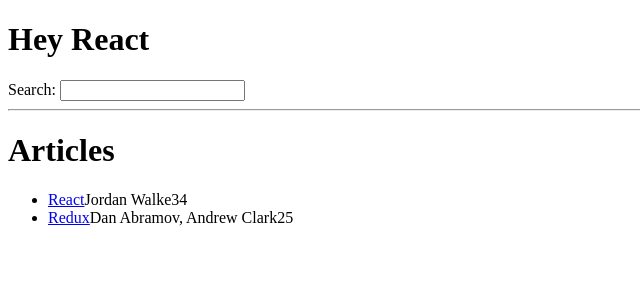
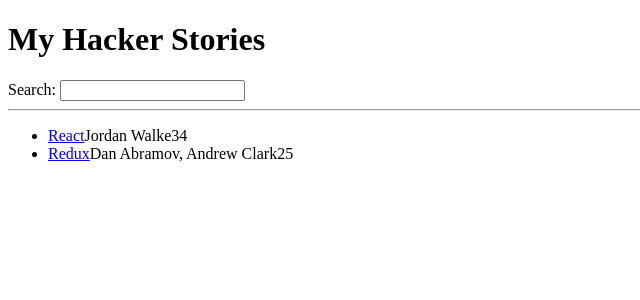
Before and after one commit to rianrainey/hacker-stories, a React (Vite) app: page / in a window 1280 px wide. Shown: the top 300 px of the page, without its empty margins (0-640 px from the left). Built offline with nearby package versions, Linux system fonts and the light colour scheme.

Commit message:
Meet another react component completed

```diff
--- a/src/App.tsx
+++ b/src/App.tsx
@@ -29,12 +29,28 @@ function getTitle(title: string){
 function App() {
   return (
     <div>
-      <h1>{welcome.title} {getTitle(welcome.greeting)}</h1>
+      <h1>My Hacker Stories</h1>
 
+      <Search />
+
+      <hr />
+
+      <List />
+    </div>
+  )
+}
+
+function Search() {
+  return (
+    <div>
       <label htmlFor="search">Search: </label> {/* htmlFor allows clicking on label to put focus in input#search */}
       <input id="search" type="text" />
-      <hr />
-      <h1>Articles</h1>
+    </div>
+  )
+}
+
+function List(){
+  return(
     <ul>
       {list.map((item, index) => {
         return (
@@ -49,7 +65,6 @@ function App() {
         );
       })}
     </ul>
-    </div>
   )
 }
 
```
Lines whose indentation alone changed are shown as unchanged.
